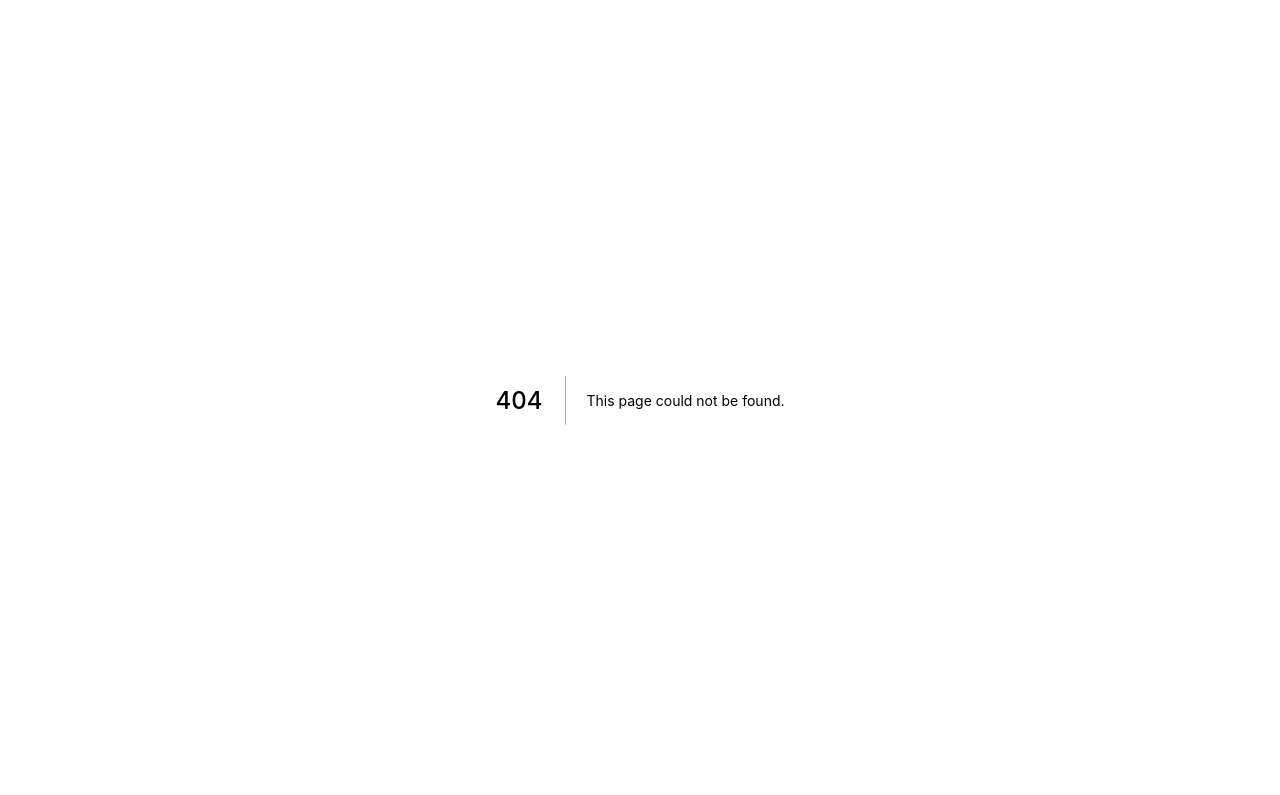
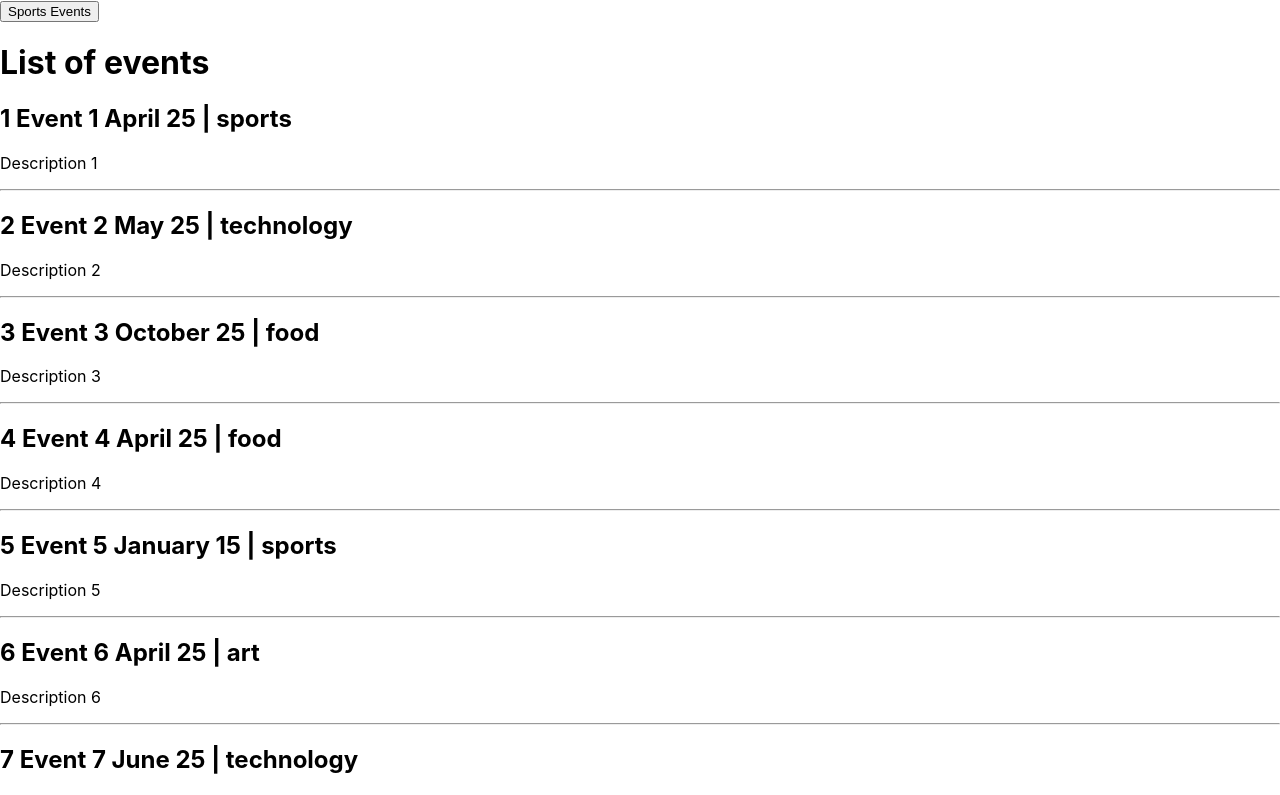
Before and after one commit to SunnyDev7/next-projects, a Next.js app: page /events in a window 1280 px wide. Before the commit this address had no page. Shown: the top 795 px of the page. Built offline with nearby package versions, Linux system fonts and the light colour scheme; data requests are answered from the project's data file.

Commit message:
pre-rendering + client-side data fetching & shallow routing

```diff
--- /dev/null
+++ b/pages/events.js
@@ -0,0 +1,47 @@
+import {useState} from 'react'
+import {useRouter} from 'next/router'
+
+function EventList({eventList}){
+
+    const [events, setEvents] = useState(eventList)
+    const router = useRouter()
+
+    const fetchSportsEvents = async () => {
+        const response = await fetch('http://localhost:4000/events?category=sports')
+        const data = await response.json()
+        setEvents(data)
+        router.push("/events?category=sports", undefined, {shallow: true})
+    }
+
+    return(
+        <>
+            <button onClick={fetchSportsEvents}>Sports Events</button>
+            <h1>List of events</h1>
+            {events.map( event => {
+                return(
+                    <div key={event.id}>
+                        <h2>{event.id} {event.title} {event.date} | {event.category}</h2>
+                        <p>{event.description}</p>
+                        <hr />
+                    </div>
+                )
+            })}
+        </>
+    )
+}
+
+export default EventList
+
+export async function getServerSideProps(context){
+    const {query} = context
+    const {category} = query
+    const queryString = category ? 'category=sports' : ''
+    const response = await fetch(`http://localhost:4000/events?${queryString}`)
+    const data = await response.json()
+
+    return{
+        props: {
+            eventList: data
+        }
+    }
+}
```
